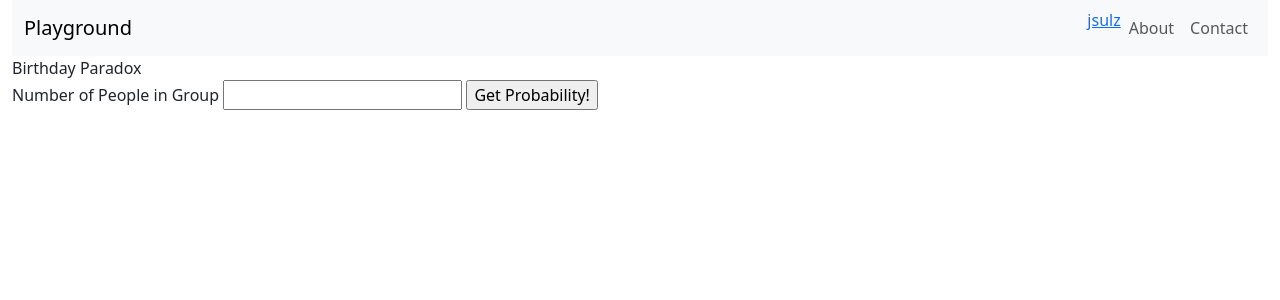
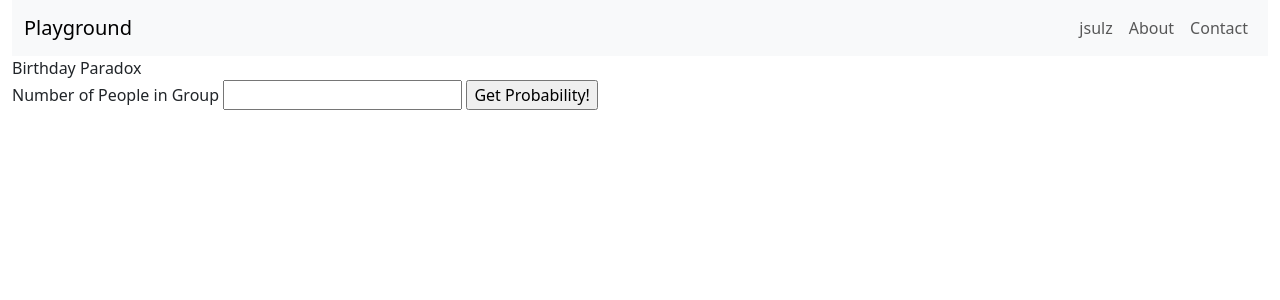
Before and after one commit to jsulz/playground, a Flask app: page /birthday-paradox in a window 1280 px wide. Shown: the top 300 px of the page. Run offline with Flask 3, Linux system fonts and the light colour scheme.

Commit message:
minor style changes

```diff
--- a/playground/birthday_paradox.py
+++ b/playground/birthday_paradox.py
@@ -78,7 +78,7 @@ def build_chart(data):
     y_pos = [0] * len(y_vals)
     x_vals = list(data.values())
 
-    fig = Figure(figsize=(12, 5))
+    fig = Figure(figsize=(7, 5))
     ax = fig.subplots()
 
     ax.barh(y_vals, x_vals, align="center", color="red")
--- a/playground/templates/nav.html.jinja
+++ b/playground/templates/nav.html.jinja
@@ -8,7 +8,7 @@
         <div class="collapse navbar-collapse justify-content-end text-right" id="navbarSupportedContent">
             <ul class="navbar-nav">
                 <li class="nav-item">
-                    <a href="https://www.jsulz.com">jsulz</a>
+                    <a class="nav-link" href="https://www.jsulz.com">jsulz</a>
                 </li>
                 <li class="nav-item">
                     <a class="nav-link" href="/about">About</a>
```
